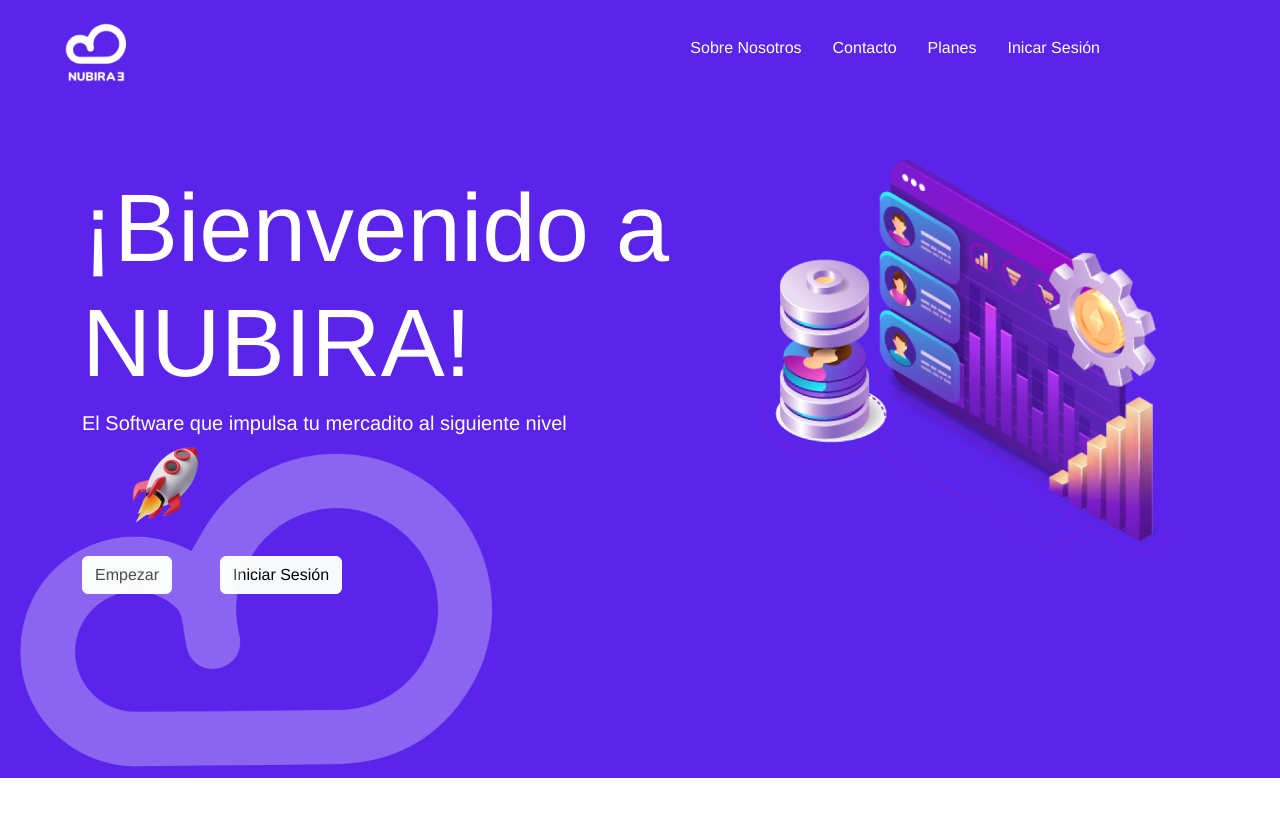
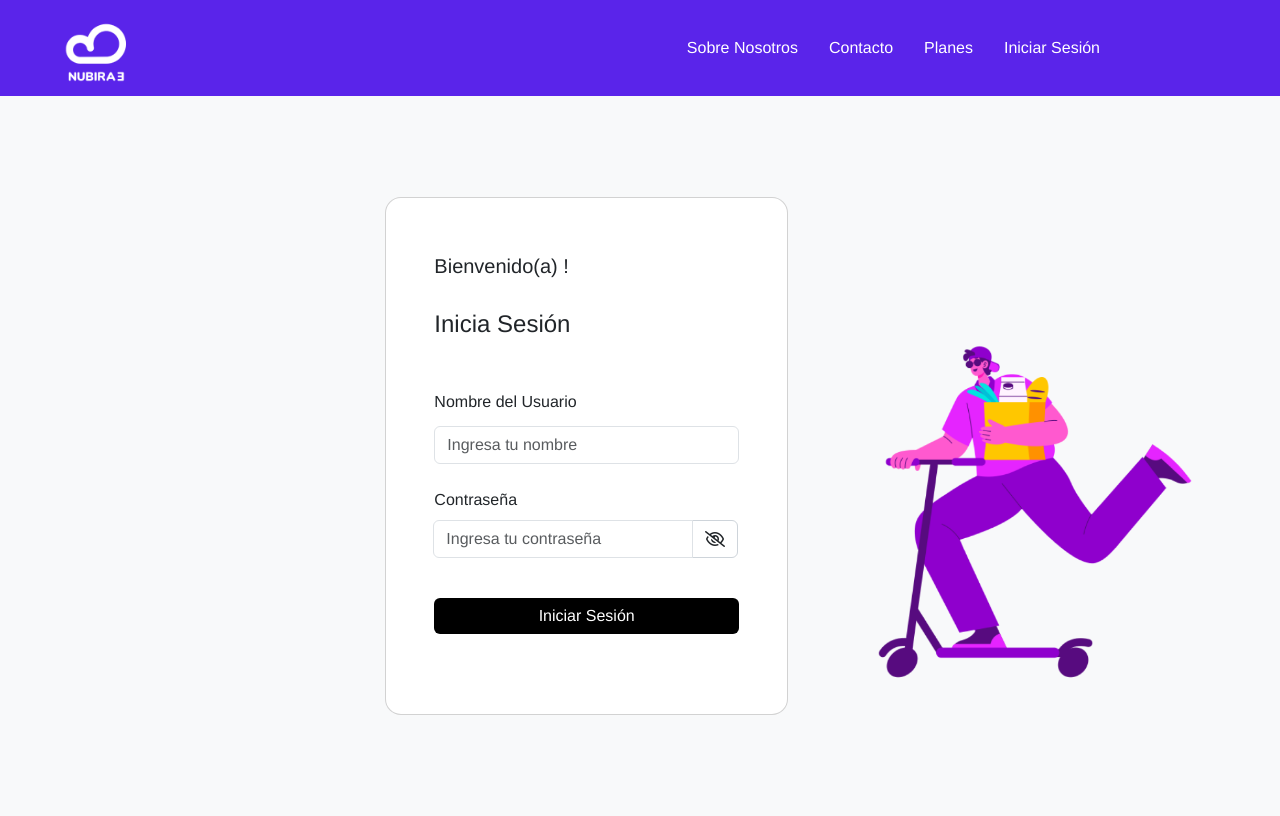
Before and after one commit to ElderSolano/Nubira-, a Vue app: page /login in a window 1280 px wide. Built offline with nearby package versions, Linux system fonts and the light colour scheme.

Commit message:
Rutas, Login estatico y detalles

```diff
--- a/package.json
+++ b/package.json
@@ -9,7 +9,8 @@
   },
   "dependencies": {
     "core-js": "^3.8.3",
-    "vue": "^3.2.13"
+    "vue": "^3.2.13",
+    "vue-router": "^4.4.5"
   },
   "devDependencies": {
     "@babel/core": "^7.12.16",
--- a/public/index.html
+++ b/public/index.html
@@ -5,6 +5,7 @@
     <meta http-equiv="X-UA-Compatible" content="IE=edge">
     <meta name="viewport" content="width=device-width,initial-scale=1.0">
     <link rel="icon" href="<%= BASE_URL %>favicon.ico">
+    <script src="https://kit.fontawesome.com/2a01931b07.js" crossorigin="anonymous"></script>
     <title><%= htmlWebpackPlugin.options.title %></title>
   </head>
   <body>
--- a/src/App.vue
+++ b/src/App.vue
@@ -1,23 +1,20 @@
 <template>
   <div id="app">
     <NavbarComponent />
-    <LandingComponent />
+    <router-view />
   </div>
 </template>
 
 <script>
 import NavbarComponent from './components/Navbar.vue';
-import LandingComponent from './components/LandingPage.vue';
 
 export default {
   name: 'App',
   components: {
     NavbarComponent,
-    LandingComponent
   }
 }
 </script>
-
 
 <style>
 #app {
@@ -26,8 +23,6 @@ export default {
   -moz-osx-font-smoothing: grayscale;
   text-align: center;
   color: #2c3e50;
-  background-color: rgb(90, 36, 234);
   margin: 0;
 }
-
 </style>
--- a/src/components/LandingPage.vue
+++ b/src/components/LandingPage.vue
@@ -1,7 +1,7 @@
 <template>
   <div class="page-header min-vh-75 relative d-flex">
     <span class="mask bg-gradient-dark opacity-4"></span>
-      <div class="container left-align mt-5 d-flex">
+    <div class="container left-align mt-5 d-flex" style="position: relative; z-index: 1;">
       <div class="col-lg-7 text-start">
         <h1 class="text-white font-weight-black pt-3 mt-n5 large-title">¡Bienvenido a <br> NUBIRA!</h1>
         <p class="lead text-white mb-2 large-text">
@@ -9,8 +9,8 @@
           <img src="@/assets/images/Presentación_Manual_de_Identidad_Visual_Verde_Orgánico-removebg-preview 1.png" alt="">
         </p>
         <div class="col-12 mt-4 d-flex">
-            <button type="button" class="btn btn-light me-5">Empezar</button>
-            <button type="button" class="btn btn-light">Iniciar Sesión</button>
+          <button type="button" class="btn btn-light me-5 "  style="z-index: 10; color: rgb(90, 36, 234);">Empezar</button>
+          <button type="button" class="btn btn-light custom-button" @click="goToLogin" style="z-index: 10; color: rgb(90, 36, 234);">Iniciar Sesión</button>
         </div>
         <img src="@/assets/images/Nubira PNG 2 (1).png" alt="Nubira" class="small-image mt-n4" />
       </div>
@@ -23,35 +23,39 @@
 
 <script>
 export default {
-    name: 'LandingComponent'
+  name: 'LandingComponent',
+  methods: {
+    goToLogin() {
+      this.$router.push('/login'); // Redirige a la ruta de login
+    }
+  }
 }
 </script>
 
 <style>
-  /* Ajustes para alinear el contenedor a la izquierda */
+/* Estilos ajustados como los tenías */
 .left-align {
   margin-left: 0;
 }
-
-  /* Opcional: Ajusta el margen superior para separar del navbar */
 .page-header {
   padding-top: 10px;
+  background-color: rgb(90, 36, 234); /* Color de fondo de la landing page */
 }
-
-  /* Ajustes para la imagen pequeña */
 .small-image {
-    max-width: 650px; /* Ajusta el valor según el tamaño deseado */
-    height: auto; /* Mantiene la proporción de la imagen */
-    margin-top: -300px; /* Ajusta este valor para mover la imagen hacia arriba */
-    margin-left: -150px; /* Ajuste adicional si es necesario */
+  max-width: 650px;
+  height: auto;
+  margin-top: -300px;
+  margin-left: -150px;
 }
-
-  /* Ajustes para aumentar el tamaño de las letras */
 .large-title {
-    font-size: 6rem; /* Ajusta el tamaño del h1 como desees */
+  font-size: 6rem;
 }
-
 .large-text {
-    font-size: 1.5rem; /* Ajusta el tamaño del párrafo como desees */
+  font-size: 1.5rem;
+}
+.custom-button {
+  color: rgb(90, 36, 234); /* Color del texto */
+  background-color: white; /* Fondo blanco */
+  border-color: rgb(90, 36, 234); /* Opcional: bordes con el mismo color */
 }
 </style>
--- /dev/null
+++ b/src/components/Login.vue
@@ -0,0 +1,115 @@
+<template>
+    <div class="container-fluid bg-light"> <!-- Fondo gris claro -->
+      <div class="row justify-content-center align-items-center" style="min-height: 90vh;">
+        <div class="col-lg-4 col-md-8 col-12 d-flex justify-content-center">
+          <div class="card z-index-0 fadeIn3 fadeInBottom form-container">
+            <div class="card-body">
+              <h5 class="font-weight-bolder text-start mt-2 mb-0">Bienvenido(a) !</h5>
+              <br />
+              <h4 class="font-weight-bolder text-start mt-2 mb-4">Inicia Sesión</h4>
+              <br />
+              <form role="form" @submit.prevent="handleLogin">
+                <div class="input-group input-group-outline my-1">
+                  <label class="form-label">Nombre del Usuario</label>
+                </div>
+                <div class="input-group input-group-outline mb-4">
+                  <input
+                    type="text"
+                    class="form-control"
+                    v-model="email"
+                    placeholder="Ingresa tu nombre"
+                    required
+                  />
+                </div>
+                <div class="input-group input-group-outline mb-3">
+                  <label class="form-label">Contraseña</label>
+                  <div class="input-group">
+                    <input
+                      :type="showPassword ? 'text' : 'password'"
+                      class="form-control"
+                      v-model="password"
+                      placeholder="Ingresa tu contraseña"
+                      required
+                    />
+                    <span class="input-group-text" @click="togglePasswordVisibility" style="cursor: pointer;">
+                      <i :class="showPassword ? 'fa fa-eye' : 'fa fa-eye-slash'"></i>
+                    </span>
+                  </div>
+                </div>
+                <div class="text-center">
+                  <button type="submit" class="btn btn-black w-100 my-4 mb-2">Iniciar Sesión</button>
+                </div>
+                <br />
+              </form>
+            </div>
+          </div>
+        </div>
+        <div class="col-lg-1 col-md-4 d-none d-md-block"> <!-- Columna para la imagen -->
+          <img src="../assets/images/entrega 1.png" class="img-fluid" alt="Imagen decorativa" style="margin-left: 60%; margin-top: 125%;" />
+        </div>
+      </div>
+    </div>
+  </template>
+
+  <script>
+  export default {
+    name: 'LoginComponent',
+    data() {
+      return {
+        email: '',
+        password: '',
+        rememberMe: false,
+        showPassword: false, // Estado para mostrar/ocultar la contraseña
+      };
+    },
+    methods: {
+      handleLogin() {
+        console.log('Iniciando sesión con:', this.user, this.password,);
+      },
+      togglePasswordVisibility() {
+        this.showPassword = !this.showPassword; // Alternar visibilidad
+      },
+    },
+  };
+  </script>
+
+  <style scoped>
+  .container-fluid {
+    background-color: rgb(232, 232, 232); /* Fondo gris claro */
+    height: 90vh; /* Ocupa toda la altura de la vista */
+  }
+
+  .card {
+    border-radius: 1rem; /* Bordes redondeados para la tarjeta */
+  }
+
+  .form-container {
+    background-color: white; /* Fondo blanco para el formulario */
+    padding: 2rem; /* Espaciado interno */
+    border-radius: 1rem; /* Bordes redondeados */
+  }
+
+  .btn-black {
+    background-color: black; /* Fondo negro */
+    color: white; /* Texto blanco */
+    border: none; /* Sin borde */
+  }
+
+  .btn-black:hover {
+    background-color: rgba(0, 0, 0, 0.8); /* Color al pasar el cursor */
+  }
+
+  .input-group {
+    position: relative;
+  }
+
+  .input-group-text {
+    background-color: white; /* Fondo blanco para el icono */
+    border: 1px solid #ced4da; /* Bordes del input */
+  }
+
+  .img-fluid {
+    max-width: 400%; /* Se adapta al ancho */
+    height: auto; /* Mantiene la proporción */
+  }
+  </style>
--- a/src/components/Navbar.vue
+++ b/src/components/Navbar.vue
@@ -1,6 +1,6 @@
 <template>
   <header>
-      <nav class="navbar navbar-expand-lg bg-transparent">
+    <nav class="navbar navbar-expand-lg">
       <div class="container-fluid">
         <a class="navbar-brand ms-5" href="#">
           <img src="../assets/images/Version monocromatica 2 1.png" alt="Logo" height="70">
@@ -20,7 +20,7 @@
               <a class="nav-link text-white" href="#">Planes</a>
             </li>
             <li class="nav-item">
-                <a class="nav-link text-white" href="#" >Inicar Sesión</a>
+              <a class="nav-link text-white" href="#">Iniciar Sesión</a>
             </li>
           </ul>
         </div>
@@ -36,6 +36,10 @@
 </script>
 
 <style>
+.navbar {
+  background-color: rgb(90, 36, 234); /* Color de fondo del navbar */
+}
+
 .navbar-nav .nav-link {
   color: white; /* Color normal por defecto */
 }
--- a/src/main.js
+++ b/src/main.js
@@ -1,6 +1,7 @@
 import { createApp } from 'vue'
 import App from './App.vue'
+import router from './router' // Importa el router
 import '@/assets/css/bootstrap.min.css'
 import '@/assets/js/bootstrap.bundle.min.js'
 
-createApp(App).mount('#app')
+createApp(App).use(router).mount('#app') // Usa el router en la aplicación
--- /dev/null
+++ b/src/router/index.js
@@ -0,0 +1,23 @@
+import { createRouter, createWebHistory } from 'vue-router'
+import LandingComponent from '@/components/LandingPage.vue'
+import LoginComponent from '@/components/Login.vue'
+
+const routes = [
+  {
+    path: '/',
+    name: 'Landing',
+    component: LandingComponent
+  },
+  {
+    path: '/login',
+    name: 'Login',
+    component: LoginComponent
+  }
+]
+
+const router = createRouter({
+  history: createWebHistory(process.env.BASE_URL),
+  routes
+})
+
+export default router
```
Also changed, not shown: src/assets/images/entrega 1.png (added), 1 other file (tests, documents, lock files or other folders). Lines whose indentation alone changed are shown as unchanged.
